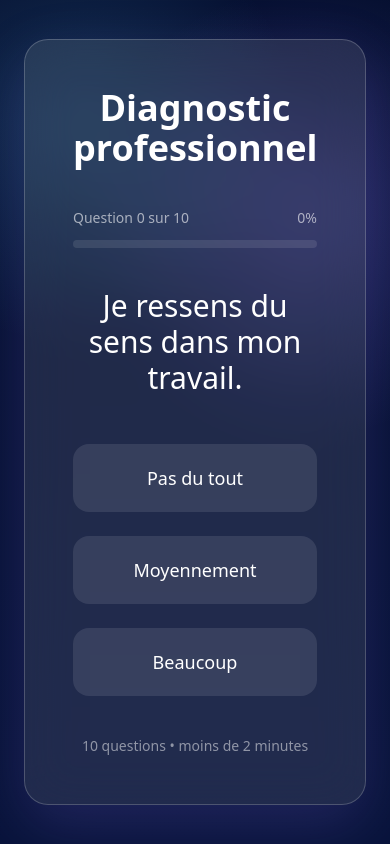
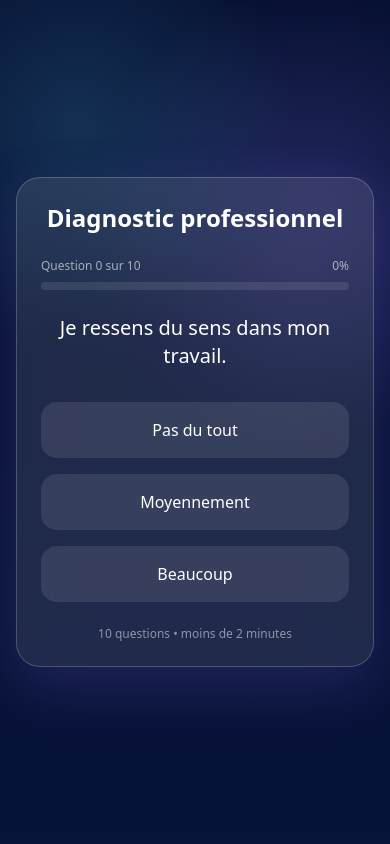
Before and after one commit to arnaudcrestey/procoach, a Next.js app in the folder arnaudcrestey-site-main/: page /diagnostic in a window 390 px wide. Built offline with nearby package versions, Linux system fonts and the light colour scheme.

Commit message:
formulaire responsive mobile

```diff
--- a/arnaudcrestey-site-main/app/diagnostic/page.tsx
+++ b/arnaudcrestey-site-main/app/diagnostic/page.tsx
@@ -16,7 +16,7 @@ const questions = [
 "Je ressens que mon travail contribue réellement à quelque chose d'important."
 ];
 
-export default function DiagnosticPage() {
+export default function DiagnosticPage(){
 
 const router = useRouter();
 
@@ -26,7 +26,7 @@ const [animating,setAnimating] = useState(false);
 const index = answers.length;
 const question = questions[index];
 
-const progress = ((index )/questions.length)*100;
+const progress = ((index)/questions.length)*100;
 
 function answer(value:number){
 
@@ -58,19 +58,21 @@ router.push("/resultat");
 
 return(
 
-<main className="flex min-h-screen items-center justify-center px-6">
+<main className="flex min-h-screen items-center justify-center px-4 sm:px-6">
 
-<div className="glass w-full max-w-3xl rounded-3xl p-12 text-center">
+<div className="glass w-full max-w-xl lg:max-w-2xl rounded-3xl p-6 sm:p-10 text-center">
 
-<h1 className="text-4xl font-bold mb-10">
+<h1 className="text-2xl sm:text-3xl lg:text-4xl font-bold mb-6 sm:mb-8">
 Diagnostic professionnel
 </h1>
 
-<div className="mb-10">
+<div className="mb-6 sm:mb-8">
 
-<div className="flex justify-between text-sm text-white/60 mb-3">
+<div className="flex justify-between text-xs sm:text-sm text-white/60 mb-2">
 
-<span>Question {Math.min(index , questions.length)} sur {questions.length}</span>
+<span>
+Question {Math.min(index,questions.length)} sur {questions.length}
+</span>
 
 <span>{Math.round(progress)}%</span>
 
@@ -87,36 +89,36 @@ style={{width:`${progress}%`}}
 
 </div>
 
-<p className={`text-3xl mb-12 transition-opacity duration-300 ${animating?"opacity-0":"opacity-100"}`}>
+<p className={`text-xl sm:text-2xl lg:text-3xl mb-8 sm:mb-10 transition-opacity duration-300 ${animating?"opacity-0":"opacity-100"}`}>
 {question}
 </p>
 
-<div className="grid grid-cols-1 md:grid-cols-3 gap-6">
+<div className="grid grid-cols-1 sm:grid-cols-3 gap-4 sm:gap-5">
 
 <button
 onClick={()=>answer(1)}
-className="rounded-2xl bg-white/10 py-5 text-lg font-medium hover:bg-red-500/20 transition"
+className="rounded-2xl bg-white/10 py-4 text-base sm:text-lg font-medium hover:bg-red-500/20 active:scale-95 transition"
 >
 Pas du tout
 </button>
 
 <button
 onClick={()=>answer(3)}
-className="rounded-2xl bg-white/10 py-5 text-lg font-medium hover:bg-yellow-400/20 transition"
+className="rounded-2xl bg-white/10 py-4 text-base sm:text-lg font-medium hover:bg-yellow-400/20 active:scale-95 transition"
 >
 Moyennement
 </button>
 
 <button
 onClick={()=>answer(5)}
-className="rounded-2xl bg-white/10 py-5 text-lg font-medium hover:bg-green-500/20 transition"
+className="rounded-2xl bg-white/10 py-4 text-base sm:text-lg font-medium hover:bg-green-500/20 active:scale-95 transition"
 >
 Beaucoup
 </button>
 
 </div>
 
-<p className="mt-10 text-sm text-white/50">
+<p className="mt-6 sm:mt-8 text-xs sm:text-sm text-white/50">
 10 questions • moins de 2 minutes
 </p>
 
```
